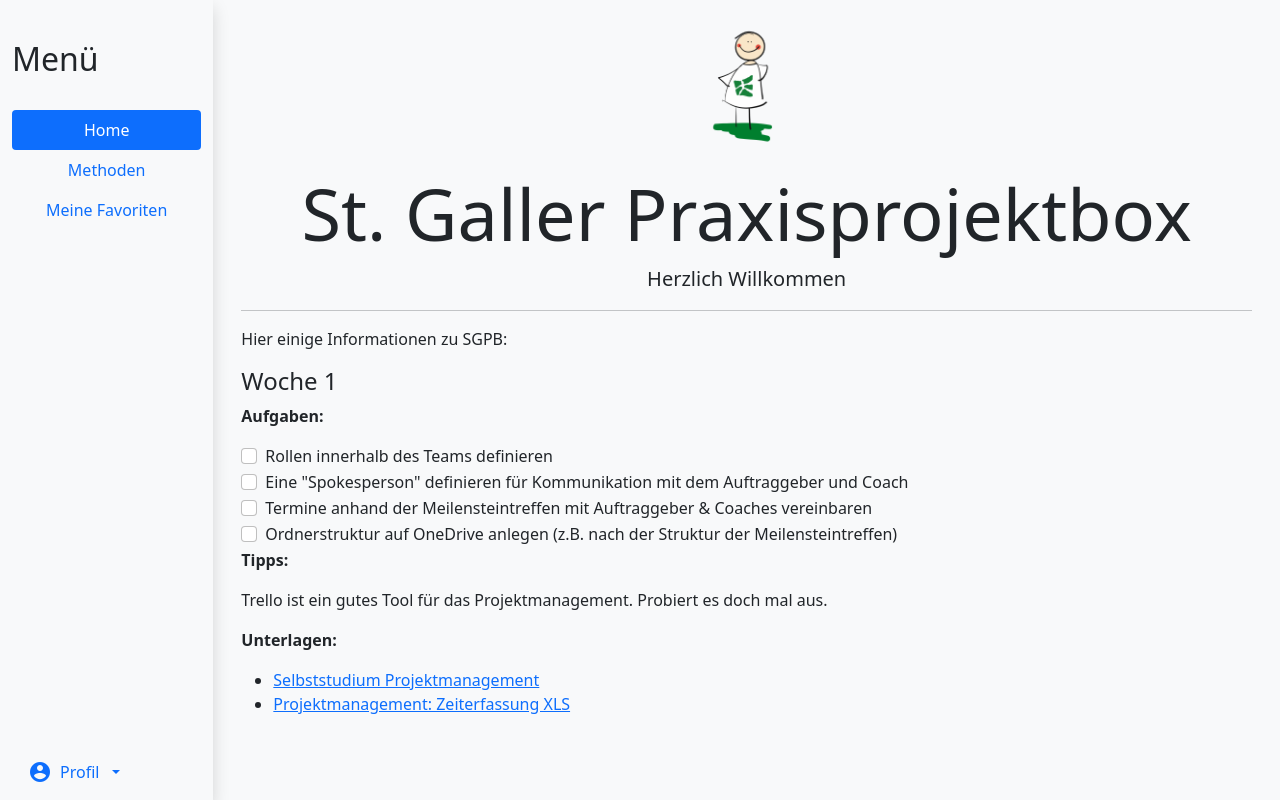
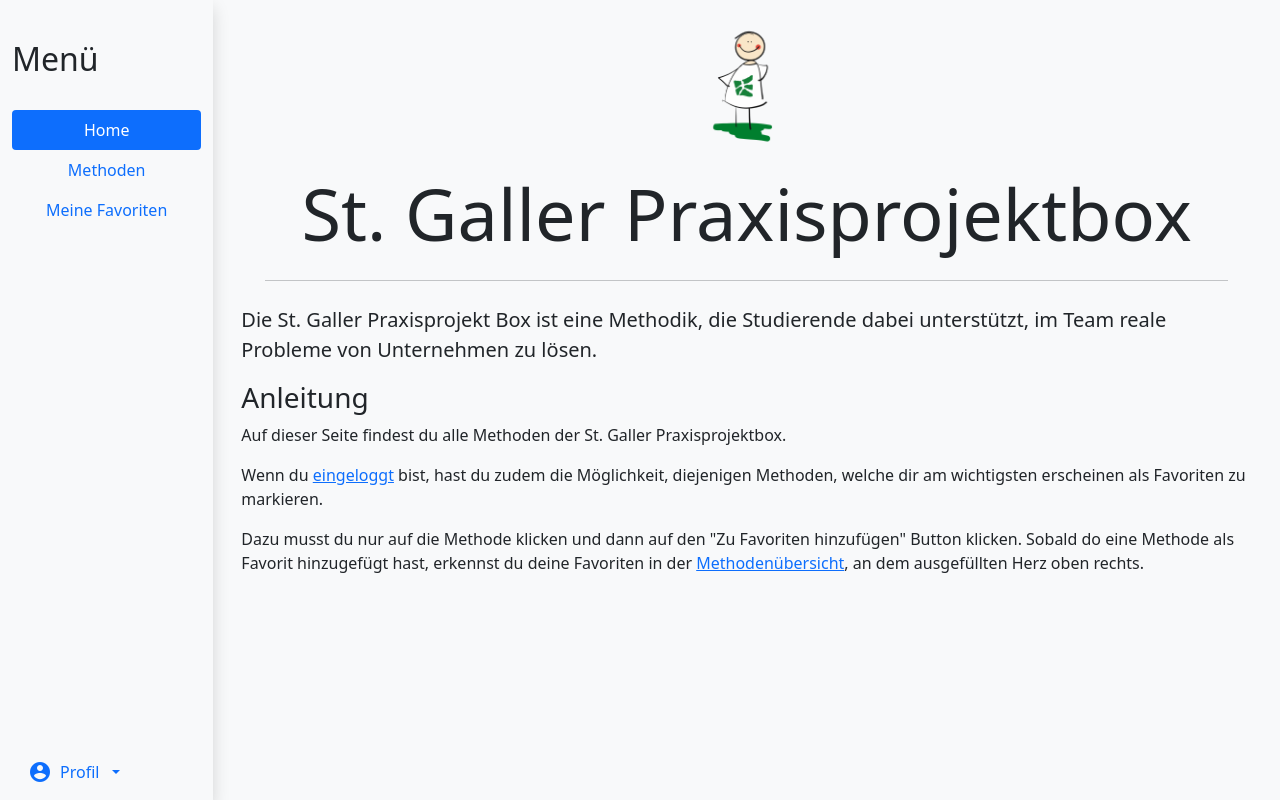
Before and after one commit to silvnst/sgpb_copy, a Django app: page / in a window 1280 px wide. Run offline with Django 3.2, Linux system fonts and the light colour scheme; data that the repository does not hold is empty; some libraries are stand-ins or nearby versions.

Commit message:
index und test

```diff
--- a/praxismethoden/models.py
+++ b/praxismethoden/models.py
@@ -28,7 +28,7 @@ class Method(models.Model):
     desc = RichTextField(null=True, blank=True, verbose_name="Text kurz", help_text="Der hier eingegebene Kurztext, wird in der Kachelansicht angezeigt und dient zur Information und dazu, den Besucher neugierig zu machen.")
     content = RichTextField(null=True, blank=True, verbose_name="Text detail", help_text="Der Text hier ist detailierter als der Kurztext. Zum Beispiel hält dieser zusätzliche Informationen oder Beispiele.")
     file = models.FileField(blank=True, null=True)
-    file_raw = models.FileField(upload_to='raw/', blank=True, storage=RawMediaCloudinaryStorage())
+    # file_raw = models.FileField(upload_to='raw/', blank=True, storage=RawMediaCloudinaryStorage())
     timestamp = models.DateTimeField(auto_now_add=True)
     category = models.ManyToManyField("Category", related_name="categories_method", blank=True)
 
--- a/praxismethoden/templates/praxismethoden/index.html
+++ b/praxismethoden/templates/praxismethoden/index.html
@@ -17,48 +17,19 @@
                     <img class="img-fluid" style="height: 150px;" src="{% static 'img/HSG-Maskottchen.png' %}" alt="">
                 </div>
                 <h1 class="pt-1 display-2">St. Galler Praxisprojektbox</h1>
-                <p class="lead">Herzlich Willkommen</p>
-                <hr>
+                <hr class="m-4">
+
             </div>
             <div class="col-12">
-                <p>Hier einige Informationen zu SGPB:</p>
-            </div>
-            <div class="col-12">
-                <h4>Woche 1</h4>
-                <p class="fw-bold">Aufgaben:</p>
-                <div class="form-check">
-                    <input class="form-check-input" type="checkbox" value="" id="flexCheckDefault">
-                    <label class="form-check-label" for="flexCheckDefault">
-                        Rollen innerhalb des Teams definieren
-                    </label>
-                </div>
-                <div class="form-check">
-                    <input class="form-check-input" type="checkbox" value="" id="flexCheckDefault">
-                    <label class="form-check-label" for="flexCheckDefault">
-                        Eine "Spokesperson" definieren für Kommunikation mit dem Auftraggeber und Coach
-                    </label>
-                </div>
-                <div class="form-check">
-                    <input class="form-check-input" type="checkbox" value="" id="flexCheckDefault">
-                    <label class="form-check-label" for="flexCheckDefault">
-                        Termine anhand der Meilensteintreffen mit Auftraggeber & Coaches vereinbaren
-                    </label>
-                </div>
-                <div class="form-check">
-                    <input class="form-check-input" type="checkbox" value="" id="flexCheckDefault">
-                    <label class="form-check-label" for="flexCheckDefault">
-                        Ordnerstruktur auf OneDrive anlegen (z.B. nach der Struktur der Meilensteintreffen)
-                    </label>
-                </div>
-                <p class="fw-bold">Tipps:</p>
-                <p>
-                    Trello ist ein gutes Tool für das Projektmanagement. Probiert es doch mal aus.
+                <p class="lead">Die St. Galler Praxisprojekt Box ist eine Methodik, die Studierende dabei unterstützt, im Team reale Probleme von Unternehmen zu lösen.</p>
+
+                <h3>Anleitung</h3>
+                <p>Auf dieser Seite findest du alle Methoden der St. Galler Praxisprojektbox. </p>
+                <p>Wenn du <a href="{% url 'login' %}">eingeloggt</a> bist, hast du zudem die Möglichkeit, diejenigen Methoden, welche dir am wichtigsten erscheinen als Favoriten zu markieren.</p>
+                <p>Dazu musst du nur auf die Methode klicken und dann auf den "Zu Favoriten hinzufügen" Button klicken.
+                    Sobald do eine Methode als Favorit hinzugefügt hast, erkennst du deine Favoriten in der <a href="{% url 'alle' %}">Methodenübersicht</a>,
+                    an dem ausgefüllten Herz oben rechts.
                 </p>
-                <p class="fw-bold">Unterlagen:</p>
-                <ul>
-                    <li><a href="/">Selbststudium Projektmanagement</a></li>
-                    <li><a href="/">Projektmanagement: Zeiterfassung XLS</a></li>
-                </ul>
             </div>
         </div>
 
```
Also changed, not shown: praxismethoden/migrations/0006_remove_method_file_raw.py (added).
